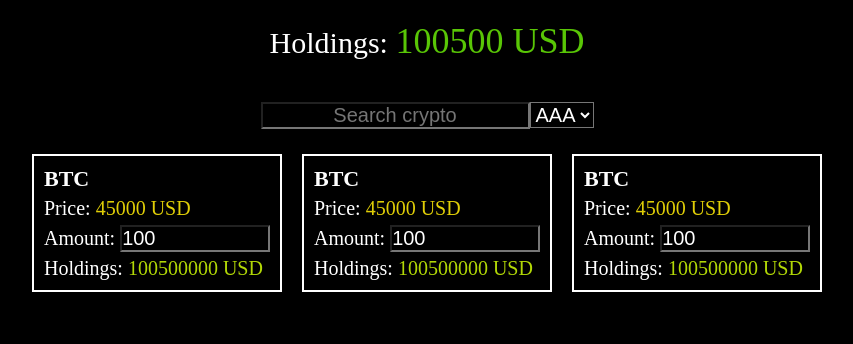
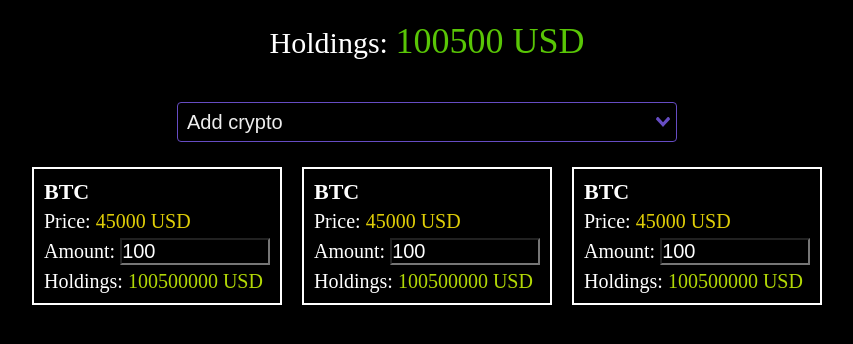
Before and after one commit to JollyR0ger42/crypto-counter, a Vue app: page / in a window 1280 px wide. Shown: the top 344 px of the page, without its empty margins (213-1066 px from the left). Built offline with nearby package versions, Linux system fonts and the light colour scheme.

Commit message:
add basic v-select

```diff
--- a/src/App.vue
+++ b/src/App.vue
@@ -30,7 +30,9 @@
 }
 </script>
 
-<style lang="scss" scoped>
+<style lang="scss">
+@import 'vue-select/dist/vue-select.css';
+
 .wrapper {
   padding: 20px;
   display: flex;
--- a/src/components/AppSelect.vue
+++ b/src/components/AppSelect.vue
@@ -1,27 +1,59 @@
 <template>
-<div>
-  <input type="text" placeholder="Search crypto">
-  <select class="app-select" @input="onSelect">
-    <option value="A">AAA</option>
-    <option value="B">AAB</option>
-    <option value="C">ABC</option>
-  </select>
-</div>
+  <v-select
+    class="app-select"
+    placeholder="Add crypto"
+    :options="['AAA', 'AAB', 'ABB']"
+    v-model="selected"
+    @close="onInput"
+  />
 </template>
 
 <script>
+import VSelect from 'vue-select'
+
 export default {
   name: 'AppSelect',
 
+  components: {
+    VSelect
+  },
+
+  data () {
+    return {
+      selected: null
+    }
+  },
+
   methods: {
-    onSelect (event) {
-      console.log(event.target.value)
+    onInput () {
+      console.log(this.selected)
+      this.selected = null
     }
   }
 }
 </script>
 
 <style scoped>
+.app-select {
+  --vs-controls-color: #664cc3;
+  --vs-border-color: #664cc3;
+
+  --vs-dropdown-bg: #282c34;
+  --vs-dropdown-color: #cc99cd;
+  --vs-dropdown-option-color: #cc99cd;
+
+  --vs-selected-bg: #664cc3;
+  --vs-selected-color: #eeeeee;
+
+  --vs-search-input-color: #eeeeee;
+
+  --vs-dropdown-option--active-bg: #664cc3;
+  --vs-dropdown-option--active-color: #eeeeee;
+
+  width: 100%;
+  max-width: 500px;
+}
+
 * {
   text-align: center;
   background-color: #000;
```
